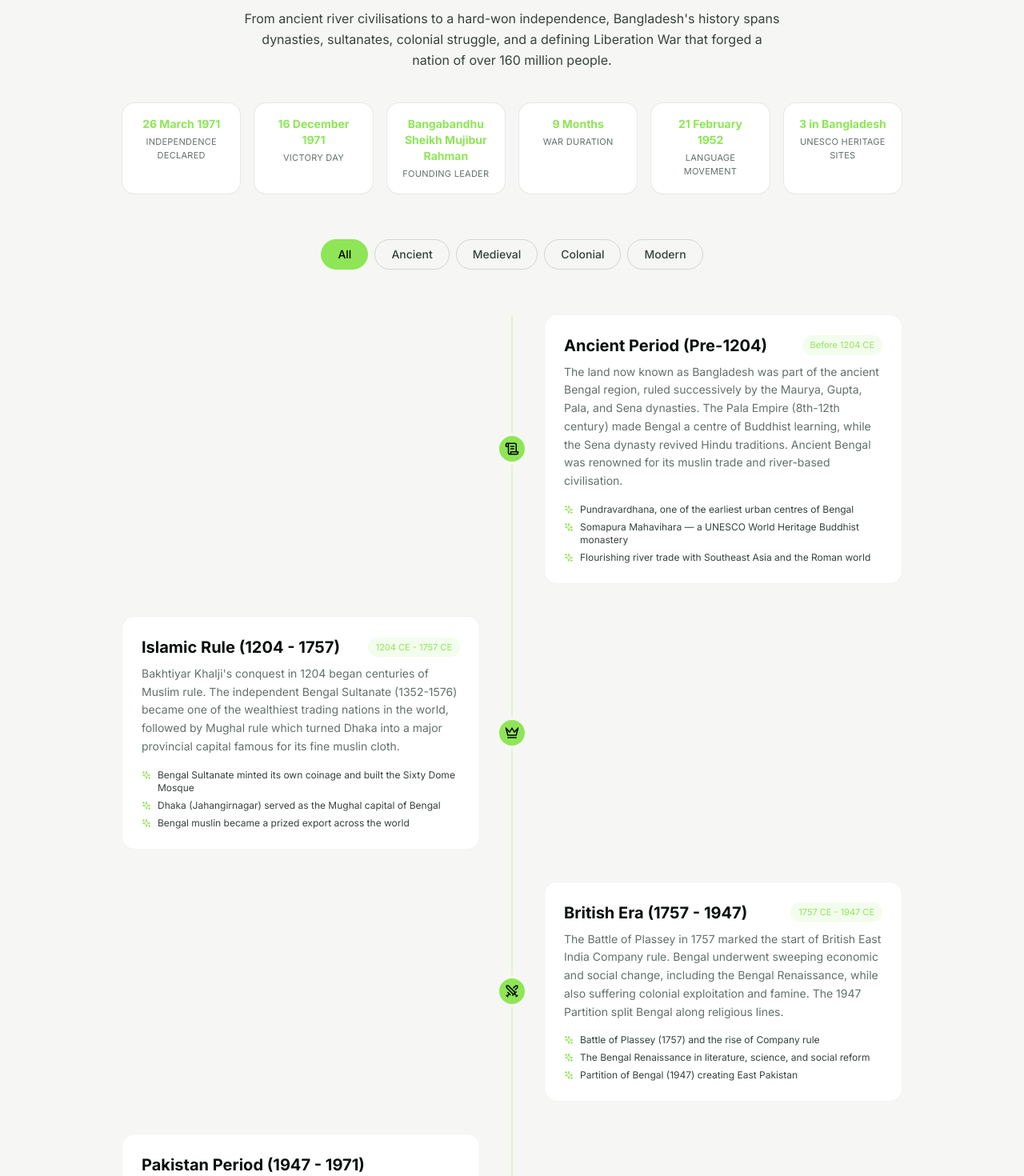
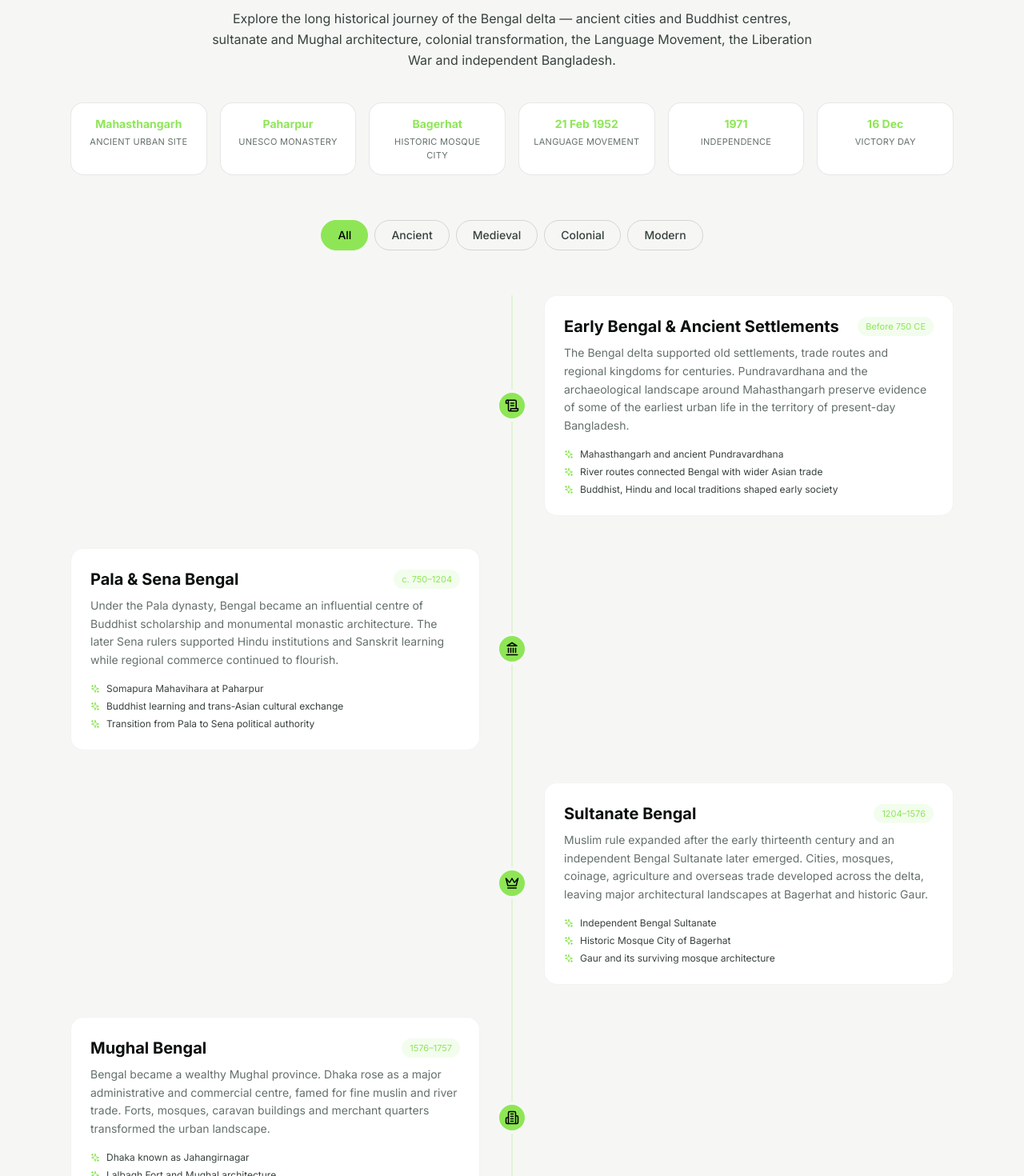
Before and after one commit to masudrananayeem/BDpedia, a React (Vite) app: page /history in a window 1280 px wide. Shown: the part 240-1710 px from the top of the page at 80% size. Built offline with nearby package versions, Linux system fonts and the light colour scheme.

Commit message:
updating file and feature and add more information

```diff
--- a/src/pages/History.tsx
+++ b/src/pages/History.tsx
@@ -1,144 +1,46 @@
 import { useMemo, useState } from 'react';
 import { motion } from 'framer-motion';
-import { Landmark, Swords, Crown, Flag, Sparkles, ScrollText } from 'lucide-react';
+import { Landmark, Swords, Crown, Flag, Sparkles, ScrollText, Building2, BookOpen, MapPinned } from 'lucide-react';
 
 type Era = 'All' | 'Ancient' | 'Medieval' | 'Colonial' | 'Modern';
 
 const periods = [
-  {
-    era: 'Ancient' as Era,
-    icon: <ScrollText size={18} />,
-    title: 'Ancient Period (Pre-1204)',
-    range: 'Before 1204 CE',
-    content: 'The land now known as Bangladesh was part of the ancient Bengal region, ruled successively by the Maurya, Gupta, Pala, and Sena dynasties. The Pala Empire (8th-12th century) made Bengal a centre of Buddhist learning, while the Sena dynasty revived Hindu traditions. Ancient Bengal was renowned for its muslin trade and river-based civilisation.',
-    highlights: ['Pundravardhana, one of the earliest urban centres of Bengal', 'Somapura Mahavihara — a UNESCO World Heritage Buddhist monastery', 'Flourishing river trade with Southeast Asia and the Roman world'],
-  },
-  {
-    era: 'Medieval' as Era,
-    icon: <Crown size={18} />,
-    title: 'Islamic Rule (1204 - 1757)',
-    range: '1204 CE - 1757 CE',
-    content: 'Bakhtiyar Khalji\'s conquest in 1204 began centuries of Muslim rule. The independent Bengal Sultanate (1352-1576) became one of the wealthiest trading nations in the world, followed by Mughal rule which turned Dhaka into a major provincial capital famous for its fine muslin cloth.',
-    highlights: ['Bengal Sultanate minted its own coinage and built the Sixty Dome Mosque', 'Dhaka (Jahangirnagar) served as the Mughal capital of Bengal', 'Bengal muslin became a prized export across the world'],
-  },
-  {
-    era: 'Colonial' as Era,
-    icon: <Swords size={18} />,
-    title: 'British Era (1757 - 1947)',
-    range: '1757 CE - 1947 CE',
-    content: 'The Battle of Plassey in 1757 marked the start of British East India Company rule. Bengal underwent sweeping economic and social change, including the Bengal Renaissance, while also suffering colonial exploitation and famine. The 1947 Partition split Bengal along religious lines.',
-    highlights: ['Battle of Plassey (1757) and the rise of Company rule', 'The Bengal Renaissance in literature, science, and social reform', 'Partition of Bengal (1947) creating East Pakistan'],
-  },
-  {
-    era: 'Modern' as Era,
-    icon: <Flag size={18} />,
-    title: 'Pakistan Period (1947 - 1971)',
-    range: '1947 CE - 1971 CE',
-    content: 'East Bengal became East Pakistan, geographically separated from West Pakistan by 1,600 km of Indian territory. Political and economic marginalisation, along with the 1952 Language Movement defending Bangla, sowed the seeds of Bengali nationalism.',
-    highlights: ['Language Movement of 1952 — Ekushey February', 'Six-Point Movement of 1966 for regional autonomy', 'Growing Bengali nationalist and cultural identity'],
-  },
-  {
-    era: 'Modern' as Era,
-    icon: <Swords size={18} />,
-    title: 'Liberation War (1971)',
-    range: '26 March - 16 December 1971',
-    content: 'Under the leadership of Bangabandhu Sheikh Mujibur Rahman, Bangladesh fought a nine-month war of independence against Pakistan. Millions of freedom fighters (Mukti Bahini) and civilians sacrificed their lives, culminating in victory on 16 December 1971.',
-    highlights: ['Declaration of Independence — 26 March 1971', 'Mukti Bahini freedom-fighter resistance', 'Victory Day — 16 December 1971'],
-  },
-  {
-    era: 'Modern' as Era,
-    icon: <Landmark size={18} />,
-    title: 'Modern Bangladesh (1971 - Present)',
-    range: '1971 CE - Present',
-    content: 'Since independence, Bangladesh has rebuilt from war-torn beginnings into one of the fastest-growing economies in South Asia, driven by its garments industry, agriculture, and a resilient, entrepreneurial population — while preserving its rich Bengali cultural identity.',
-    highlights: ['One of the world\'s fastest-growing economies', 'Global leader in the ready-made garments industry', 'Major strides in health, education, and disaster resilience'],
-  },
+  { era:'Ancient' as Era, icon:<ScrollText size={18}/>, title:'Early Bengal & Ancient Settlements', range:'Before 750 CE', content:'The Bengal delta supported old settlements, trade routes and regional kingdoms for centuries. Pundravardhana and the archaeological landscape around Mahasthangarh preserve evidence of some of the earliest urban life in the territory of present-day Bangladesh.', highlights:['Mahasthangarh and ancient Pundravardhana','River routes connected Bengal with wider Asian trade','Buddhist, Hindu and local traditions shaped early society'] },
+  { era:'Ancient' as Era, icon:<Landmark size={18}/>, title:'Pala & Sena Bengal', range:'c. 750–1204', content:'Under the Pala dynasty, Bengal became an influential centre of Buddhist scholarship and monumental monastic architecture. The later Sena rulers supported Hindu institutions and Sanskrit learning while regional commerce continued to flourish.', highlights:['Somapura Mahavihara at Paharpur','Buddhist learning and trans-Asian cultural exchange','Transition from Pala to Sena political authority'] },
+  { era:'Medieval' as Era, icon:<Crown size={18}/>, title:'Sultanate Bengal', range:'1204–1576', content:'Muslim rule expanded after the early thirteenth century and an independent Bengal Sultanate later emerged. Cities, mosques, coinage, agriculture and overseas trade developed across the delta, leaving major architectural landscapes at Bagerhat and historic Gaur.', highlights:['Independent Bengal Sultanate','Historic Mosque City of Bagerhat','Gaur and its surviving mosque architecture'] },
+  { era:'Medieval' as Era, icon:<Building2 size={18}/>, title:'Mughal Bengal', range:'1576–1757', content:'Bengal became a wealthy Mughal province. Dhaka rose as a major administrative and commercial centre, famed for fine muslin and river trade. Forts, mosques, caravan buildings and merchant quarters transformed the urban landscape.', highlights:['Dhaka known as Jahangirnagar','Lalbagh Fort and Mughal architecture','Global demand for Bengal textiles and muslin'] },
+  { era:'Colonial' as Era, icon:<Swords size={18}/>, title:'Company & British Rule', range:'1757–1905', content:'After the Battle of Plassey, Company power expanded across Bengal and later passed to the British Crown. Colonial revenue systems, railways, education and new institutions changed society while famine, exploitation and resistance left deep marks.', highlights:['Battle of Plassey and Company expansion','Permanent Settlement and changing rural economy','Railways, print culture and modern educational institutions'] },
+  { era:'Colonial' as Era, icon:<BookOpen size={18}/>, title:'Partition, Renaissance & National Politics', range:'1905–1947', content:'The twentieth century brought the 1905 Partition of Bengal, its annulment, anti-colonial movements and rapid political change. Literature, education and social reform interacted with growing debates about representation, identity and self-government.', highlights:['Partition of Bengal in 1905 and annulment in 1911','Anti-colonial and reform movements','1947 Partition created East Bengal within Pakistan'] },
+  { era:'Modern' as Era, icon:<Flag size={18}/>, title:'Language Movement & Bengali Nationalism', range:'1947–1970', content:'East Bengal, later East Pakistan, experienced political and economic inequality. The Language Movement of 1952, mass movements, the Six-Point demand and the 1970 election strengthened Bengali nationalism and demands for democratic self-rule.', highlights:['Language Movement — 21 February 1952','Six-Point Movement of 1966','Mass uprising of 1969 and election of 1970'] },
+  { era:'Modern' as Era, icon:<Swords size={18}/>, title:'Liberation War', range:'1971', content:'Following the political crisis and military crackdown of March 1971, a nine-month Liberation War led to the emergence of independent Bangladesh. The conflict involved freedom fighters, civilians, refugees and allied forces and ended with victory on 16 December.', highlights:['Independence in 1971','Mukti Bahini resistance','Victory Day — 16 December 1971'] },
+  { era:'Modern' as Era, icon:<Landmark size={18}/>, title:'Independent Bangladesh', range:'1972–Present', content:'Independent Bangladesh has passed through reconstruction, political change, rapid urbanisation and major economic and social transformation. Its contemporary identity continues to draw on the Bengali language, the Liberation War, riverine geography and a diverse cultural heritage.', highlights:['Post-war reconstruction and institution building','Growth in agriculture, industry and services','Continuing preservation of archaeological and cultural heritage'] },
 ];
 
-const quickFacts = [
-  { label: 'Independence Declared', value: '26 March 1971' },
-  { label: 'Victory Day', value: '16 December 1971' },
-  { label: 'Founding Leader', value: 'Bangabandhu Sheikh Mujibur Rahman' },
-  { label: 'War Duration', value: '9 Months' },
-  { label: 'Language Movement', value: '21 February 1952' },
-  { label: 'UNESCO Heritage Sites', value: '3 in Bangladesh' },
+const quickFacts=[
+ {label:'Ancient Urban Site',value:'Mahasthangarh'}, {label:'UNESCO Monastery',value:'Paharpur'}, {label:'Historic Mosque City',value:'Bagerhat'},
+ {label:'Language Movement',value:'21 Feb 1952'}, {label:'Independence',value:'1971'}, {label:'Victory Day',value:'16 Dec'}
 ];
+const heritage=[
+ ['Mahasthangarh','Bogura','One of the earliest known urban archaeological sites in Bangladesh.'],
+ ['Somapura Mahavihara','Naogaon','Monumental Buddhist monastic complex and UNESCO World Heritage Site.'],
+ ['Historic Mosque City of Bagerhat','Bagerhat','A remarkable medieval Islamic city associated with Khan Jahan Ali.'],
+ ['Lalbagh Fort','Dhaka','Seventeenth-century Mughal fort complex in Old Dhaka.'],
+ ['Panam Nagar','Narayanganj','Historic streetscape associated with the old Sonargaon region.'],
+ ['Mainamati','Cumilla','Archaeological landscape with important Buddhist remains and museums.'],
+ ['Puthia Temple Complex','Rajshahi','A concentration of ornate historic Hindu temples and estate architecture.'],
+ ['Kantajew Temple','Dinajpur','Celebrated terracotta temple architecture of northern Bangladesh.'],
+ ['Ahsan Manzil','Dhaka','Historic palace on the Buriganga riverfront, now a museum.'],
+];
+const eras:Era[]=['All','Ancient','Medieval','Colonial','Modern'];
 
-const eras: Era[] = ['All', 'Ancient', 'Medieval', 'Colonial', 'Modern'];
-
-export default function History() {
-  const [activeEra, setActiveEra] = useState<Era>('All');
-
-  const filtered = useMemo(
-    () => (activeEra === 'All' ? periods : periods.filter((p) => p.era === activeEra)),
-    [activeEra]
-  );
-
-  return (
-    <div className="max-w-5xl mx-auto px-6 py-12">
-      <div className="text-center mb-10">
-        <span className="inline-block text-xs font-semibold tracking-[0.3em] uppercase text-brand-green mb-3">Our Journey</span>
-        <h1 className="text-4xl md:text-5xl font-bold mb-6 text-brand-green">History of Bangladesh</h1>
-        <p className="text-body max-w-2xl mx-auto leading-relaxed">
-          From ancient river civilisations to a hard-won independence, Bangladesh's history spans dynasties, sultanates,
-          colonial struggle, and a defining Liberation War that forged a nation of over 160 million people.
-        </p>
-      </div>
-
-      {/* Quick facts strip */}
-      <div className="grid grid-cols-2 md:grid-cols-3 lg:grid-cols-6 gap-4 mb-14">
-        {quickFacts.map((f) => (
-          <div key={f.label} className="bg-surface border border-line/10 rounded-2xl p-4 text-center">
-            <p className="text-brand-green font-bold text-sm mb-1">{f.value}</p>
-            <p className="text-[11px] text-muted uppercase tracking-wide">{f.label}</p>
-          </div>
-        ))}
-      </div>
-
-      {/* Era filter */}
-      <div className="flex flex-wrap justify-center gap-2 mb-14">
-        {eras.map((era) => (
-          <button
-            key={era}
-            onClick={() => setActiveEra(era)}
-            className={`px-5 py-2 rounded-full text-sm font-medium border transition-all ${
-              activeEra === era
-                ? 'bg-brand-green text-black border-brand-green'
-                : 'bg-transparent text-body border-line/15 hover:border-brand-green/50 hover:text-brand-green'
-            }`}
-          >
-            {era}
-          </button>
-        ))}
-      </div>
-
-      <div className="space-y-10 relative before:absolute before:inset-0 before:ml-5 before:-translate-x-px md:before:mx-auto md:before:translate-x-0 before:h-full before:w-0.5 before:bg-brand-green/20">
-        {filtered.map((period, i) => (
-          <motion.div
-            key={period.title}
-            initial={{ opacity: 0, y: 20 }} whileInView={{ opacity: 1, y: 0 }} viewport={{ once: true }} transition={{ delay: i * 0.05 }}
-            className="relative flex items-center justify-between md:justify-normal md:odd:flex-row-reverse group"
-          >
-            <div className="flex items-center justify-center w-10 h-10 rounded-full border-4 border-base bg-brand-green text-black shrink-0 md:order-1 md:group-odd:-translate-x-1/2 md:group-even:translate-x-1/2 z-10">
-              {period.icon}
-            </div>
-            <div className="w-[calc(100%-4rem)] md:w-[calc(50%-2.5rem)] p-6 rounded-2xl bg-surface border border-line/5 hover:border-brand-green/30 transition-colors">
-              <div className="flex items-center justify-between gap-3 mb-2 flex-wrap">
-                <h3 className="font-bold text-xl text-heading">{period.title}</h3>
-                <span className="text-[11px] text-brand-green bg-brand-green/10 px-2.5 py-1 rounded-full whitespace-nowrap">{period.range}</span>
-              </div>
-              <p className="text-muted text-sm leading-relaxed mb-4">{period.content}</p>
-              <ul className="space-y-1.5">
-                {period.highlights.map((h) => (
-                  <li key={h} className="flex items-start gap-2 text-xs text-body">
-                    <Sparkles size={12} className="text-brand-green shrink-0 mt-0.5" /> {h}
-                  </li>
-                ))}
-              </ul>
-            </div>
-          </motion.div>
-        ))}
-      </div>
-    </div>
-  );
+export default function History(){
+ const [activeEra,setActiveEra]=useState<Era>('All');
+ const filtered=useMemo(()=>activeEra==='All'?periods:periods.filter(p=>p.era===activeEra),[activeEra]);
+ return <div className="max-w-6xl mx-auto px-6 py-12">
+  <div className="text-center mb-10"><span className="inline-block text-xs font-semibold tracking-[0.3em] uppercase text-brand-green mb-3">From Ancient Bengal to Today</span><h1 className="text-4xl md:text-5xl font-bold mb-6 text-brand-green">History of Bangladesh</h1><p className="text-body max-w-3xl mx-auto leading-relaxed">Explore the long historical journey of the Bengal delta — ancient cities and Buddhist centres, sultanate and Mughal architecture, colonial transformation, the Language Movement, the Liberation War and independent Bangladesh.</p></div>
+  <div className="grid grid-cols-2 md:grid-cols-3 lg:grid-cols-6 gap-4 mb-14">{quickFacts.map(f=><div key={f.label} className="bg-surface border border-line/10 rounded-2xl p-4 text-center"><p className="text-brand-green font-bold text-sm mb-1">{f.value}</p><p className="text-[11px] text-muted uppercase tracking-wide">{f.label}</p></div>)}</div>
+  <div className="flex flex-wrap justify-center gap-2 mb-14">{eras.map(era=><button key={era} onClick={()=>setActiveEra(era)} className={`px-5 py-2 rounded-full text-sm font-medium border transition-all ${activeEra===era?'bg-brand-green text-black border-brand-green':'bg-transparent text-body border-line/15 hover:border-brand-green/50 hover:text-brand-green'}`}>{era}</button>)}</div>
+  <div className="space-y-10 relative before:absolute before:inset-0 before:ml-5 before:-translate-x-px md:before:mx-auto md:before:translate-x-0 before:h-full before:w-0.5 before:bg-brand-green/20">{filtered.map((period,i)=><motion.div key={period.title} initial={{opacity:0,y:20}} whileInView={{opacity:1,y:0}} viewport={{once:true}} transition={{delay:i*.04}} className="relative flex items-center justify-between md:justify-normal md:odd:flex-row-reverse group"><div className="flex items-center justify-center w-10 h-10 rounded-full border-4 border-base bg-brand-green text-black shrink-0 md:order-1 md:group-odd:-translate-x-1/2 md:group-even:translate-x-1/2 z-10">{period.icon}</div><div className="w-[calc(100%-4rem)] md:w-[calc(50%-2.5rem)] p-6 rounded-2xl bg-surface border border-line/5 hover:border-brand-green/30 transition-colors"><div className="flex items-center justify-between gap-3 mb-2 flex-wrap"><h3 className="font-bold text-xl text-heading">{period.title}</h3><span className="text-[11px] text-brand-green bg-brand-green/10 px-2.5 py-1 rounded-full">{period.range}</span></div><p className="text-muted text-sm leading-relaxed mb-4">{period.content}</p><ul className="space-y-1.5">{period.highlights.map(h=><li key={h} className="flex items-start gap-2 text-xs text-body"><Sparkles size={12} className="text-brand-green shrink-0 mt-0.5"/>{h}</li>)}</ul></div></motion.div>)}</div>
+  <section className="mt-20"><div className="text-center mb-8"><span className="text-xs uppercase tracking-[.25em] text-brand-green font-semibold">Heritage Highlights</span><h2 className="text-3xl font-bold text-heading mt-2">Historical Places to Explore</h2><p className="text-muted mt-3">A quick gateway to some of the country’s best-known archaeological and architectural heritage.</p></div><div className="grid md:grid-cols-2 lg:grid-cols-3 gap-5">{heritage.map(([name,place,desc])=><div key={name} className="bg-surface border border-line/10 rounded-2xl p-6 hover:border-brand-green/40 transition-colors"><MapPinned className="text-brand-green mb-4" size={24}/><h3 className="text-lg font-bold text-heading">{name}</h3><p className="text-xs text-brand-green mt-1 mb-3">{place}</p><p className="text-sm text-muted leading-relaxed">{desc}</p></div>)}</div></section>
+ </div>
 }
```
